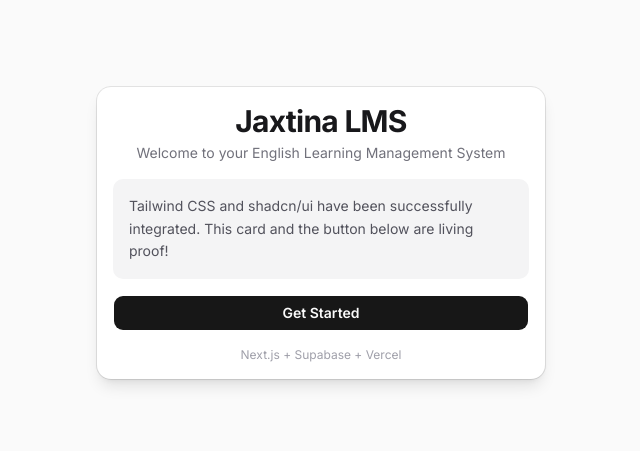
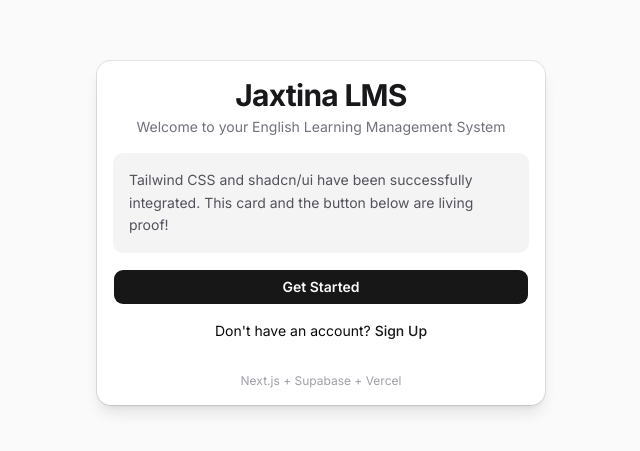
Before and after one commit to cuonglhv-code/jaxtina-lms-v2, a Next.js app: page / in a window 1280 px wide. Shown: the part 167-618 px from the top of the page, without its empty margins (319-959 px from the left). Built offline with nearby package versions, Linux system fonts and the light colour scheme.

Commit message:
fix: resolve route conflicts, update role routing, and add homepage auth links

```diff
--- a/src/app/page.tsx
+++ b/src/app/page.tsx
@@ -1,5 +1,6 @@
 import { Button } from "@/components/ui/button";
 import { Card, CardContent, CardDescription, CardHeader, CardTitle } from "@/components/ui/card";
+import Link from "next/link";
 
 export default function Home() {
   return (
@@ -19,10 +20,18 @@
               Tailwind CSS and shadcn/ui have been successfully integrated. This card and the button below are living proof!
             </p>
           </div>
-          <Button className="w-full font-semibold" size="lg">
-            Get Started
-          </Button>
-          <p className="text-center text-xs text-zinc-400">
+          <Link href="/sign-in" className="w-full">
+            <Button className="w-full font-semibold" size="lg">
+              Get Started
+            </Button>
+          </Link>
+          <div className="text-center text-sm">
+            Don&apos;t have an account?{" "}
+            <Link href="/sign-up" className="text-primary hover:underline font-medium">
+              Sign Up
+            </Link>
+          </div>
+          <p className="text-center text-xs text-zinc-400 mt-4">
             Next.js + Supabase + Vercel
           </p>
         </CardContent>
```
Also changed, not shown: build_verification.txt (added).
